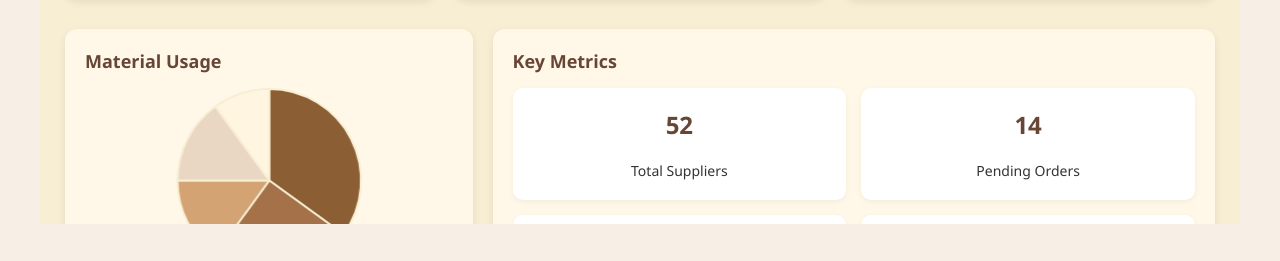
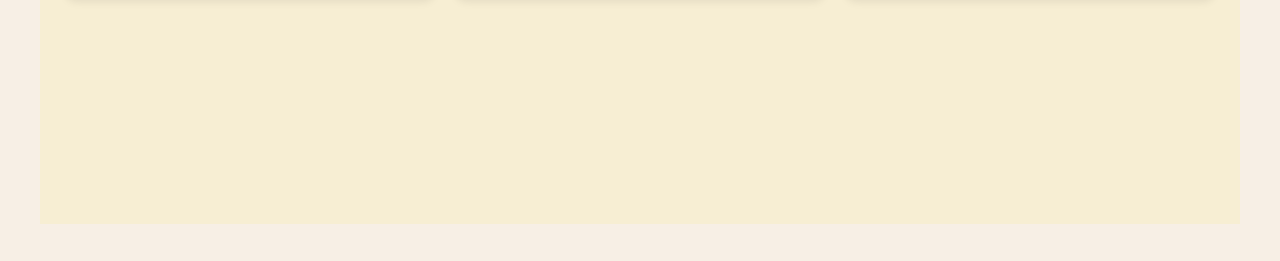
Before and after one commit to Yohan-Helitha/DesynFlow, a React (Create React App) app in the folder frontend/: page / in a window 1280 px wide. Shown: the part 536-797 px from the top of the page. Built offline with nearby package versions, Linux system fonts and the light colour scheme.

Commit message:
feat : modifications with the charts and graphs

```diff
--- a/frontend/src/Components/Dashboard_proc/Dashboard_proc.jsx
+++ b/frontend/src/Components/Dashboard_proc/Dashboard_proc.jsx
@@ -1,17 +1,7 @@
 import React, { useState } from "react";
 import "./Dashboard_proc.css";
-import { Pie } from "react-chartjs-2";
-import {
-  Chart as ChartJS,
-  Title,
-  Tooltip,
-  Legend,
-  ArcElement,
-} from "chart.js";
 import { Link } from "react-router-dom";
 import Notifications_proc from "../Notifications_proc/Notifications_proc";
-
-ChartJS.register(Title, Tooltip, Legend, ArcElement);
 
 function Dashboard_proc() {
   const [sidebarOpen, setSidebarOpen] = useState(false);
@@ -31,35 +21,6 @@ function Dashboard_proc() {
     window.addEventListener("storage", checkNotifs);
     return () => window.removeEventListener("storage", checkNotifs);
   }, [panelOpen]);
-
-  // Pie chart data
-  const pieData = {
-    labels: ["Steel", "Cement", "Wood", "Paint", "Glass"],
-    datasets: [
-      {
-        data: [35, 25, 15, 15, 10],
-        backgroundColor: [
-          "#8B5E34",
-          "#A47148",
-          "#D4A373",
-          "#EAD7C3",
-          "#FFF5E1",
-        ],
-        borderColor: "#F7EED3",
-        borderWidth: 2,
-      },
-    ],
-  };
-
-  const pieOptions = {
-    plugins: {
-      legend: {
-        position: "bottom",
-        labels: { color: "#2c2c2c", font: { size: 12 } },
-      },
-    },
-    maintainAspectRatio: false,
-  };
 
   return (
     <div className="dashboard-page">
@@ -136,36 +97,7 @@ function Dashboard_proc() {
         </div>
 
         {/* Charts + Stats */}
-        <div className="charts">
-          <div className="chart-box small">
-            <h3>Material Usage</h3>
-            <div className="chart-container small-chart">
-              <Pie data={pieData} options={pieOptions} />
-            </div>
-          </div>
-
-          <div className="stats-box">
-            <h3>Key Metrics</h3>
-            <div className="stats-grid">
-              <div className="stat">
-                <h2>52</h2>
-                <p>Total Suppliers</p>
-              </div>
-              <div className="stat">
-                <h2>14</h2>
-                <p>Pending Orders</p>
-              </div>
-              <div className="stat">
-                <h2>$1.2M</h2>
-                <p>Approved Budgets</p>
-              </div>
-              <div className="stat">
-                <h2>7</h2>
-                <p>New Alerts</p>
-              </div>
-            </div>
-          </div>
-        </div>
+        {/* Pie chart and key metrics removed for minimal dashboard */}
       </main>
 
       {/* Notifications Panel (dynamic) */}
--- a/frontend/src/Components/OrderForm/OrderForm.jsx
+++ b/frontend/src/Components/OrderForm/OrderForm.jsx
@@ -1,47 +1,34 @@
 import React, { useState, useEffect } from "react";
 function OrderForm({ onOrderCreated }) {
-  // Permanent price per unit for each material
-  const MATERIAL_PRICES = {
-    wood: 50,
-    fabric: 30,
-    net: 20,
-    glue: 10,
-    glass: 100
-  };
-
   const [suppliers, setSuppliers] = useState([]);
+  const [materials, setMaterials] = useState([]);
   const [formData, setFormData] = useState({
     supplierId: "",
     items: [{ materialId: "", quantity: "", pricePerUnit: 0, total: 0 }],
   });
-  const [materials, setMaterials] = useState([]);
 
-  // Fetch materials from backend
   useEffect(() => {
-    // Fetch suppliers
     fetch("http://localhost:3000/api/suppliers")
       .then(res => res.json())
       .then(data => setSuppliers(data))
       .catch(() => setSuppliers([]));
-    // Fetch materials
-    fetch("http://localhost:3000/api/materials")
-      .then(res => res.json())
-      .then(data => {
-        // Ensure each material has a display name
-        const mapped = data.map(mat => ({
-          _id: mat._id,
-          name: mat.name || mat.materialName || mat.materialType || mat._id,
-          pricePerUnit: mat.pricePerUnit,
-          supplierId: mat.supplierId
-        }));
-        setMaterials(mapped);
-      })
-      .catch(() => setMaterials([]));
   }, []);
+
+  // Fetch materials for selected supplier
+  useEffect(() => {
+    if (formData.supplierId) {
+      fetch(`http://localhost:3000/api/materials?supplierId=${formData.supplierId}`)
+        .then(res => res.json())
+        .then(data => setMaterials(data))
+        .catch(() => setMaterials([]));
+    } else {
+      setMaterials([]);
+    }
+  }, [formData.supplierId]);
 
   // handle field change
   const handleChange = (e) => {
-  setFormData({ ...formData, [e.target.name]: e.target.value });
+    setFormData({ ...formData, [e.target.name]: e.target.value });
   };
 
   // handle item change
@@ -78,7 +65,7 @@ function OrderForm({ onOrderCreated }) {
   // submit form
   const handleSubmit = async (e) => {
     e.preventDefault();
-    // Format items for backend: only send materialId
+    // Format items for backend: send materialId, qty, unitPrice
     const formattedItems = formData.items
       .filter(item => item.materialId && /^[a-f\d]{24}$/i.test(item.materialId))
       .map(item => ({
@@ -144,11 +131,15 @@ function OrderForm({ onOrderCreated }) {
             ))}
           </select>
         </label>
+        {/* Show Supplier ID (not editable) */}
+        {formData.supplierId && (
+          <div style={{ fontSize: '13px', color: '#674636', marginBottom: '8px' }}>
+            Supplier ID: <span style={{ background: '#eee', padding: '2px 6px', borderRadius: '4px' }}>{formData.supplierId}</span>
+          </div>
+        )}
 
         <h3>Order Items</h3>
         {formData.items.map((item, index) => {
-          // Filter materials by selected supplier
-          const filteredMaterials = materials.filter(mat => mat.supplierId === formData.supplierId);
           return (
             <div key={index} className="order-item">
               <select
@@ -156,16 +147,17 @@ function OrderForm({ onOrderCreated }) {
                 value={item.materialId || ""}
                 onChange={(e) => handleItemChange(index, e)}
                 required
+
               >
                 <option value="">Select Material</option>
-                {filteredMaterials.map(mat => (
-                  <option key={mat._id} value={mat._id}>{mat.name}</option>
+                {materials.map(mat => (
+                  <option key={mat._id} value={mat._id}>{mat.name || mat.materialName || mat.materialType}</option>
                 ))}
               </select>
               {/* Show selected material name below dropdown for clarity */}
               {item.materialId && (
                 <div style={{ fontSize: '13px', color: '#674636', marginBottom: '4px' }}>
-                  Selected: {filteredMaterials.find(m => m._id === item.materialId)?.name || item.materialId}
+                  Selected: {materials.find(m => m._id === item.materialId)?.name || item.materialId}
                 </div>
               )}
               <input
--- a/frontend/src/Components/Orders/Orders.jsx
+++ b/frontend/src/Components/Orders/Orders.jsx
@@ -36,34 +36,24 @@ function Orders() {
 
   return (
     <div className="orders-container">
-      <h2>Orders Management</h2>
-
-      {/* Search bar */}
-      <div className="search-bar">
-        <input
-          type="text"
-          placeholder="Search by Supplier or Material..."
-          value={searchTerm}
-          onChange={(e) => setSearchTerm(e.target.value)}
-        />
-      </div>
-
-      {/* Orders Table */}
+      <h2>Orders</h2>
       <table className="orders-table" id="ordersTable">
         <thead>
           <tr>
             <th>Order ID</th>
-            <th>Materials</th>
+            <th>Supplier ID</th>
+            <th>Order Items</th>
+            <th>Price per Unit</th>
             <th>Quantity</th>
-            <th>Supplier</th>
-            <th>Status</th>
+            <th>Total</th>
           </tr>
         </thead>
         <tbody>
-          {filteredOrders.length > 0 ? (
-            filteredOrders.map((order, index) => (
-              <tr key={order._id || index}>
-                <td>{order._id}</td>
+          {orders.length > 0 ? (
+            orders.map((order, idx) => (
+              <tr key={order._id || idx}>
+                <td>{idx + 1}</td>
+                <td>{order.supplierId || (order.supplierId?._id || "Unknown")}</td>
                 <td>
                   {order.items?.map((item, i) => (
                     <div key={i}>{item.materialName}</div>
@@ -71,28 +61,30 @@ function Orders() {
                 </td>
                 <td>
                   {order.items?.map((item, i) => (
-                    <div key={i}>{item.quantity}</div>
+                    <div key={i}>{item.unitPrice || item.pricePerUnit}</div>
                   ))}
                 </td>
-                <td>{order.supplierId?.name || "Unknown Supplier"}</td>
                 <td>
-                  <span className={`status ${order.status?.toLowerCase()}`}>
-                    {order.status}
-                  </span>
+                  {order.items?.map((item, i) => (
+                    <div key={i}>{item.qty || item.quantity}</div>
+                  ))}
+                </td>
+                <td>
+                  {order.items?.map((item, i) => (
+                    <div key={i}>{((item.unitPrice || item.pricePerUnit) * (item.qty || item.quantity)) || 0}</div>
+                  ))}
                 </td>
               </tr>
             ))
           ) : (
             <tr>
-              <td colSpan="5" style={{ textAlign: "center" }}>
+              <td colSpan="6" style={{ textAlign: "center" }}>
                 No orders found
               </td>
             </tr>
           )}
         </tbody>
       </table>
-
-      {/* Place Order Button outside table */}
       <button><Link to="/OrderForm">Place an Order</Link></button>
     </div>
   );
```
